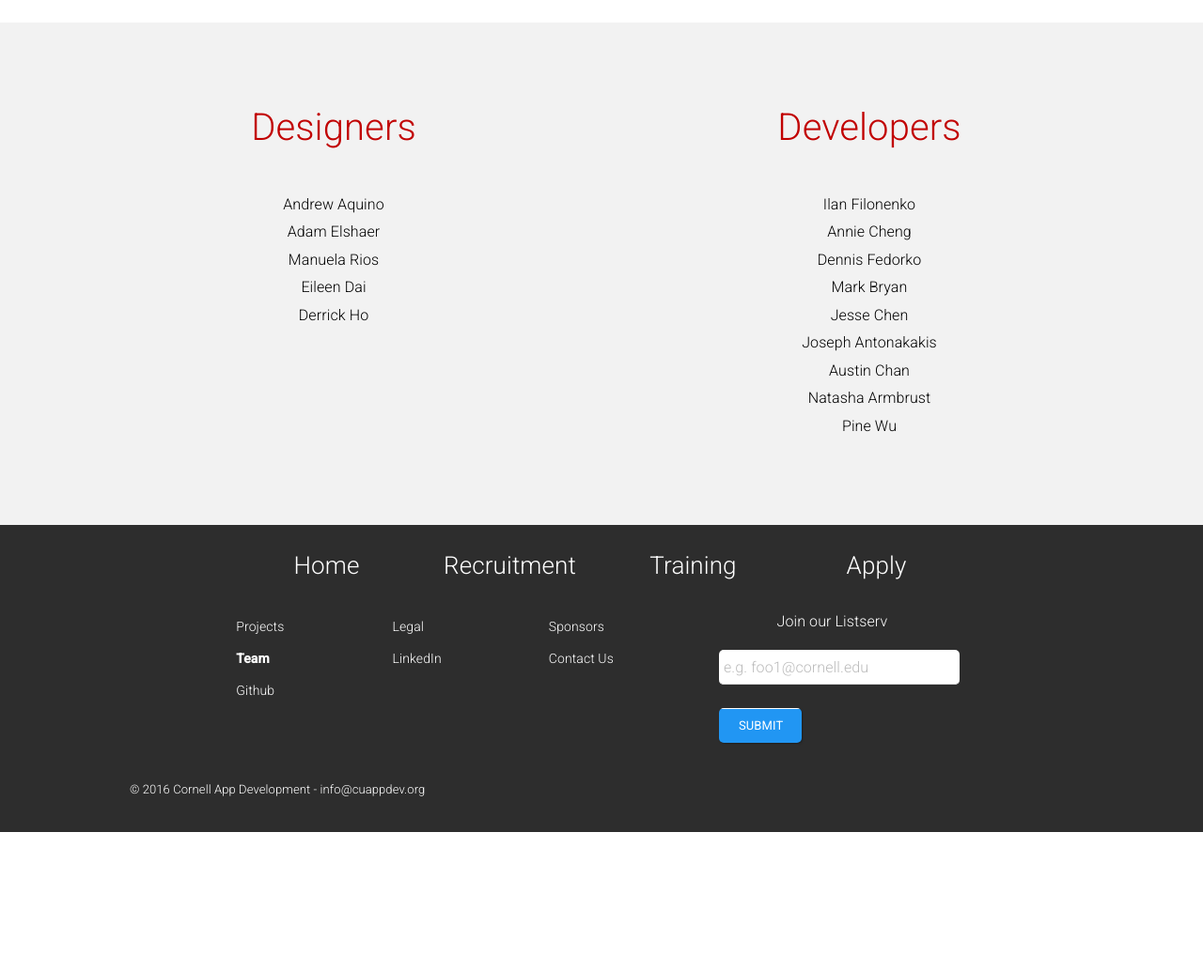
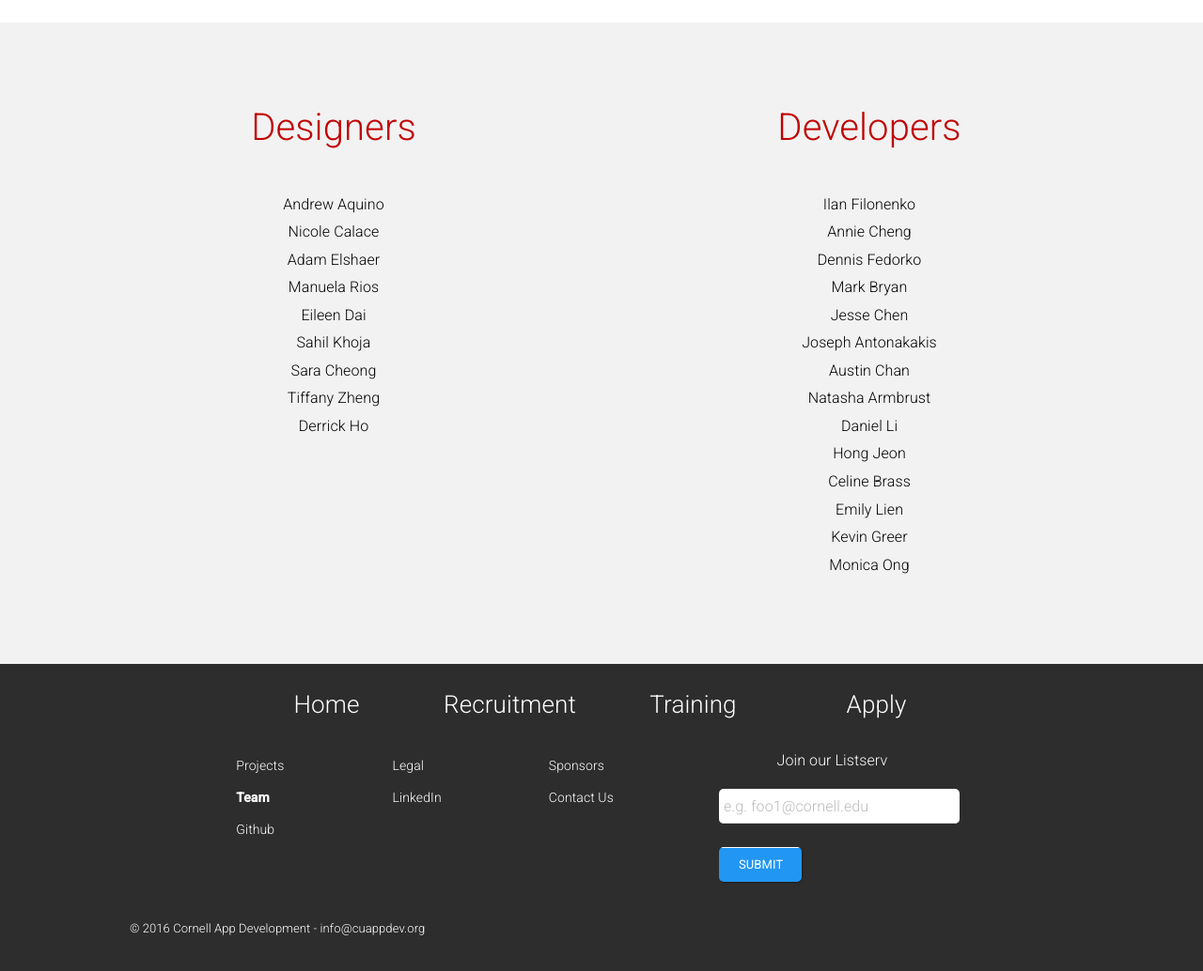
Before and after one commit to Jma353/CuAppSite-Django, a Django app: page /team/ in a window 1280 px wide. Shown: the part 1268-2302 px from the top of the page at 94% size. Before the commit the page ends 2154 px from the top, so only its background shows below. Run offline with Django 3.2, Linux system fonts and the light colour scheme; some libraries are stand-ins or nearby versions.

Commit message:
Update roster and add /home route

```diff
--- a/cuappsite/urls.py
+++ b/cuappsite/urls.py
@@ -40,5 +40,6 @@ urlpatterns = [
     url(r'^app-admin/devs', views.Devs.as_view(), name='devs'),
     url(r'^app-admin/', views.AdminLogin.as_view(), name='app-admin-login'),
     url(r'^api/', include('applications.urls')), # For displaying credentials for all types of apps
+    url(r'^home/', views.Home.as_view(), name='tru-home'),
     url(r'^$', views.Home.as_view(), name='home'),
 ]
--- a/templates/team.html
+++ b/templates/team.html
@@ -215,10 +215,13 @@ Team
 			</div>
 			<p class="text-black text-small">
 				Andrew Aquino</br>
+				Nicole Calace</br>
 				Adam Elshaer</br>
 				Manuela Rios</br>
 				Eileen Dai</br>
-
+				Sahil Khoja</br>
+				Sara Cheong</br>
+				Tiffany Zheng</br>
 				Derrick Ho</br>
 			</p>
 		</div>
@@ -236,7 +239,12 @@ Team
 				Joseph Antonakakis</br>
 				Austin Chan</br>
 				Natasha Armbrust</br>
-				Pine Wu</br>
+				Daniel Li</br>
+				Hong Jeon</br>
+				Celine Brass</br>
+				Emily Lien</br>
+				Kevin Greer</br>
+				Monica Ong</br>
 			</p>
 		</div>
 
```
Also changed, not shown: 1 other file.
